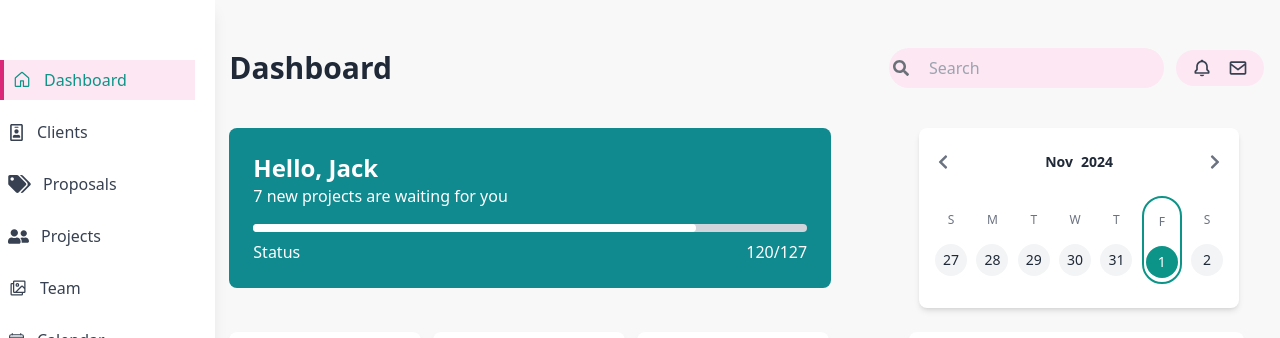
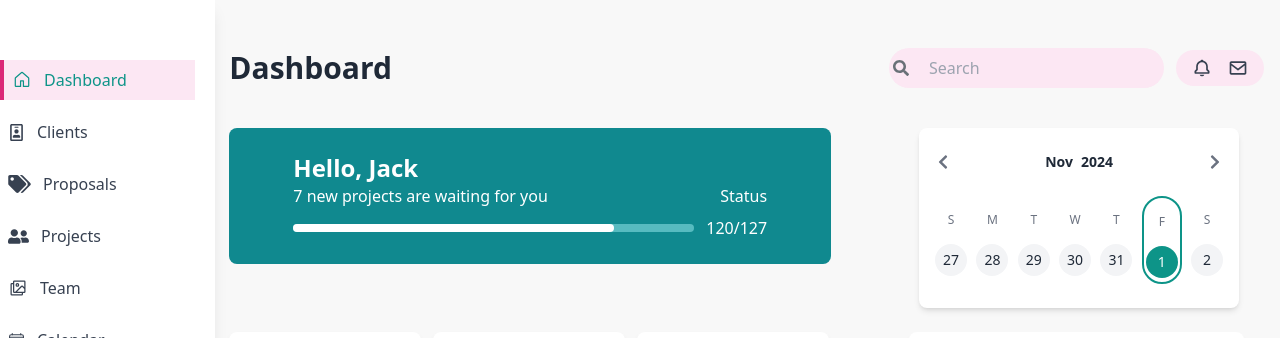
Before and after one commit to Shehzad2126/dashboardtask, a React (Vite) app: page / in a window 1280 px wide. Shown: the top 338 px of the page. Built offline with nearby package versions, Linux system fonts and the light colour scheme.

Commit message:
Changes Made

```diff
--- a/package.json
+++ b/package.json
@@ -21,8 +21,10 @@
     "axios": "^1.7.7",
     "dayjs": "^1.11.13",
     "dotenv": "^16.4.5",
+    "flowbite-react": "^0.10.2",
     "react": "^18.3.1",
     "react-calendar": "^5.1.0",
+    "react-circular-progressbar": "^2.1.0",
     "react-dom": "^18.3.1",
     "react-icons": "^5.3.0",
     "react-redux": "^9.1.2",
--- a/src/components/MainContainer/Dashboard/index.jsx
+++ b/src/components/MainContainer/Dashboard/index.jsx
@@ -20,20 +20,31 @@ const Dashboard = () => {
 
       <div className="flex items-start justify-between mb-8 space-x-6">
         <div
-          className="flex-1 w-2/3 p-6 mr-16 text-white rounded-lg "
+          className="flex-1 w-2/3 p-6 px-16 mr-16 text-white rounded-lg "
           style={{ backgroundColor: "rgba(16, 137, 143, 1)" }}
         >
           <h1 className="text-2xl font-bold">Hello, Jack</h1>
+          <div className="flex justify-between ">
+            <div>
               <p>7 new projects are waiting for you</p>
-          <div className="w-full h-2 mt-4 bg-gray-300 rounded-full">
+            </div>
+            <div>
+              <span>Status</span>
+            </div>
+          </div>
+          <div className="flex justify-between space-x-3">
+            <div
+              className="w-full h-2 mt-4 rounded-full"
+              style={{ background: "rgba(87, 187, 192, 1)" }}
+            >
               <div
                 className="h-full bg-white rounded-full"
                 style={{ width: "80%" }}
               ></div>
             </div>
             <div className="flex justify-between mt-2">
-            <span>Status</span>
               <span>120/127</span>
+            </div>
           </div>
         </div>
 
```
Also changed, not shown: 1 other file (tests, documents, lock files or other folders). Lines whose indentation alone changed are shown as unchanged.
